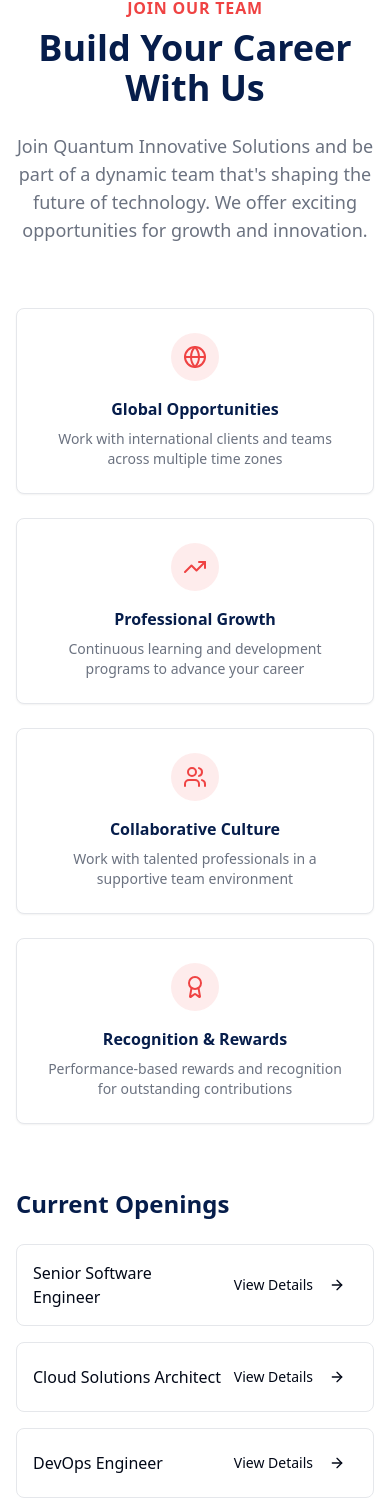
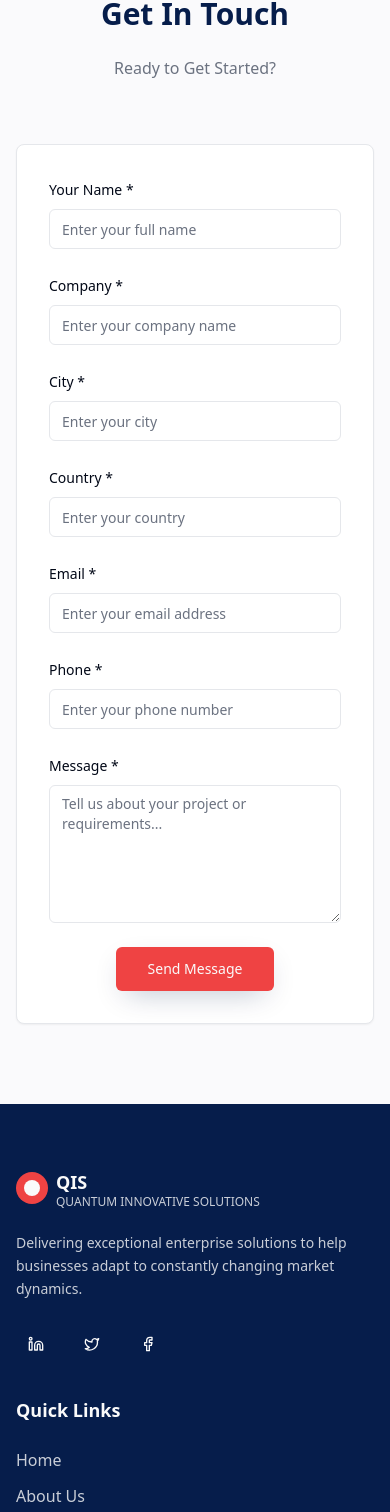
Before and after one commit to karthiksivasai/techaxix-project, a React (Vite) app: page / in a window 390 px wide. Shown: the part 6731-8243 px from the top of the page. Built offline with nearby package versions, Linux system fonts and the light colour scheme.

Commit message:
Remove Careers section
Remove the Careers section while keeping the contact us form.

```diff
--- a/src/components/Careers.tsx
+++ b/src/components/Careers.tsx
@@ -3,102 +3,102 @@ import { Card, CardContent } from "@/components/ui/card";
 import { ArrowRight, Users, TrendingUp, Award, Globe } from "lucide-react";
 
 const Careers = () => {
-  const benefits = [
-    {
-      title: "Global Opportunities",
-      description: "Work with international clients and teams across multiple time zones",
-      icon: Globe
-    },
-    {
-      title: "Professional Growth",
-      description: "Continuous learning and development programs to advance your career",
-      icon: TrendingUp
-    },
-    {
-      title: "Collaborative Culture",
-      description: "Work with talented professionals in a supportive team environment",
-      icon: Users
-    },
-    {
-      title: "Recognition & Rewards",
-      description: "Performance-based rewards and recognition for outstanding contributions",
-      icon: Award
-    }
-  ];
+  return (
+    <section className="py-20 bg-secondary/30" id="careers">
+      <div className="container mx-auto px-4">
+        <div className="max-w-4xl mx-auto">
+          <div className="text-center mb-16">
+            <h2 className="text-3xl font-bold text-primary mb-6">Get In Touch</h2>
+            <p className="text-muted-foreground">Ready to Get Started?</p>
+          </div>
 
-  const positions = [
-    "Senior Software Engineer",
-    "Cloud Solutions Architect",
-    "DevOps Engineer",
-    "UI/UX Designer",
-    "Business Analyst",
-    "Project Manager"
-  ];
-
-  return (
-    <section className="py-20 bg-background" id="careers">
-      <div className="container mx-auto px-4">
-        <div className="text-center mb-16">
-          <p className="text-accent font-semibold mb-2 tracking-wider">JOIN OUR TEAM</p>
-          <h2 className="text-4xl lg:text-5xl font-bold text-primary mb-6">
-            Build Your Career With Us
-          </h2>
-          <p className="text-muted-foreground text-lg max-w-3xl mx-auto">
-            Join Quantum Innovative Solutions and be part of a dynamic team that's
-            shaping the future of technology. We offer exciting opportunities for
-            growth and innovation.
-          </p>
-        </div>
-
-        {/* Benefits Section */}
-        <div className="grid md:grid-cols-2 lg:grid-cols-4 gap-6 mb-16">
-          {benefits.map((benefit, index) => (
-            <Card key={index} className="text-center hover:shadow-card-custom transition-all duration-300">
-              <CardContent className="p-6">
-                <div className="mb-4 flex justify-center">
-                  <div className="w-12 h-12 rounded-full bg-accent/10 flex items-center justify-center">
-                    <benefit.icon className="w-6 h-6 text-accent" />
+          <Card className="shadow-card-custom">
+            <CardContent className="p-8">
+              <form className="space-y-6">
+                <div className="grid md:grid-cols-2 gap-6">
+                  <div className="space-y-2">
+                    <label htmlFor="name" className="text-sm font-medium text-foreground">Your Name *</label>
+                    <input
+                      id="name"
+                      placeholder="Enter your full name"
+                      required
+                      className="flex h-10 w-full rounded-md border border-input bg-background px-3 py-2 text-sm ring-offset-background file:border-0 file:bg-transparent file:text-sm file:font-medium placeholder:text-muted-foreground focus-visible:outline-none focus-visible:ring-2 focus-visible:ring-ring focus-visible:ring-offset-2 disabled:cursor-not-allowed disabled:opacity-50"
+                    />
+                  </div>
+                  <div className="space-y-2">
+                    <label htmlFor="company" className="text-sm font-medium text-foreground">Company *</label>
+                    <input
+                      id="company"
+                      placeholder="Enter your company name"
+                      required
+                      className="flex h-10 w-full rounded-md border border-input bg-background px-3 py-2 text-sm ring-offset-background file:border-0 file:bg-transparent file:text-sm file:font-medium placeholder:text-muted-foreground focus-visible:outline-none focus-visible:ring-2 focus-visible:ring-ring focus-visible:ring-offset-2 disabled:cursor-not-allowed disabled:opacity-50"
+                    />
                   </div>
                 </div>
-                <h3 className="font-semibold text-primary mb-2">{benefit.title}</h3>
-                <p className="text-sm text-muted-foreground">{benefit.description}</p>
-              </CardContent>
-            </Card>
-          ))}
-        </div>
 
-        {/* Open Positions */}
-        <div className="grid lg:grid-cols-2 gap-16 items-center">
-          <div>
-            <h3 className="text-2xl font-bold text-primary mb-6">Current Openings</h3>
-            <div className="space-y-4">
-              {positions.map((position, index) => (
-                <div key={index} className="flex items-center justify-between p-4 border border-border rounded-lg hover:border-accent/50 transition-colors duration-300">
-                  <span className="font-medium text-foreground">{position}</span>
-                  <Button variant="ghost" size="sm">
-                    View Details
-                    <ArrowRight className="ml-2 h-4 w-4" />
+                <div className="grid md:grid-cols-2 gap-6">
+                  <div className="space-y-2">
+                    <label htmlFor="city" className="text-sm font-medium text-foreground">City *</label>
+                    <input
+                      id="city"
+                      placeholder="Enter your city"
+                      required
+                      className="flex h-10 w-full rounded-md border border-input bg-background px-3 py-2 text-sm ring-offset-background file:border-0 file:bg-transparent file:text-sm file:font-medium placeholder:text-muted-foreground focus-visible:outline-none focus-visible:ring-2 focus-visible:ring-ring focus-visible:ring-offset-2 disabled:cursor-not-allowed disabled:opacity-50"
+                    />
+                  </div>
+                  <div className="space-y-2">
+                    <label htmlFor="country" className="text-sm font-medium text-foreground">Country *</label>
+                    <input
+                      id="country"
+                      placeholder="Enter your country"
+                      required
+                      className="flex h-10 w-full rounded-md border border-input bg-background px-3 py-2 text-sm ring-offset-background file:border-0 file:bg-transparent file:text-sm file:font-medium placeholder:text-muted-foreground focus-visible:outline-none focus-visible:ring-2 focus-visible:ring-ring focus-visible:ring-offset-2 disabled:cursor-not-allowed disabled:opacity-50"
+                    />
+                  </div>
+                </div>
+
+                <div className="grid md:grid-cols-2 gap-6">
+                  <div className="space-y-2">
+                    <label htmlFor="email" className="text-sm font-medium text-foreground">Email *</label>
+                    <input
+                      id="email"
+                      type="email"
+                      placeholder="Enter your email address"
+                      required
+                      className="flex h-10 w-full rounded-md border border-input bg-background px-3 py-2 text-sm ring-offset-background file:border-0 file:bg-transparent file:text-sm file:font-medium placeholder:text-muted-foreground focus-visible:outline-none focus-visible:ring-2 focus-visible:ring-ring focus-visible:ring-offset-2 disabled:cursor-not-allowed disabled:opacity-50"
+                    />
+                  </div>
+                  <div className="space-y-2">
+                    <label htmlFor="phone" className="text-sm font-medium text-foreground">Phone *</label>
+                    <input
+                      id="phone"
+                      type="tel"
+                      placeholder="Enter your phone number"
+                      required
+                      className="flex h-10 w-full rounded-md border border-input bg-background px-3 py-2 text-sm ring-offset-background file:border-0 file:bg-transparent file:text-sm file:font-medium placeholder:text-muted-foreground focus-visible:outline-none focus-visible:ring-2 focus-visible:ring-ring focus-visible:ring-offset-2 disabled:cursor-not-allowed disabled:opacity-50"
+                    />
+                  </div>
+                </div>
+
+                <div className="space-y-2">
+                  <label htmlFor="message" className="text-sm font-medium text-foreground">Message *</label>
+                  <textarea
+                    id="message"
+                    rows={6}
+                    placeholder="Tell us about your project or requirements..."
+                    required
+                    className="flex min-h-[80px] w-full rounded-md border border-input bg-background px-3 py-2 text-sm ring-offset-background placeholder:text-muted-foreground focus-visible:outline-none focus-visible:ring-2 focus-visible:ring-ring focus-visible:ring-offset-2 disabled:cursor-not-allowed disabled:opacity-50"
+                  />
+                </div>
+
+                <div className="text-center">
+                  <Button variant="cta" size="lg" type="submit">
+                    Send Message
                   </Button>
                 </div>
-              ))}
-            </div>
-          </div>
-
-          <div className="bg-gradient-primary p-8 rounded-2xl text-primary-foreground">
-            <h3 className="text-2xl font-bold mb-4">Ready to Join Us?</h3>
-            <p className="mb-6 text-primary-foreground/90">
-              Don't see the perfect role? We're always looking for talented individuals
-              to join our growing team. Send us your resume and let's explore opportunities together.
-            </p>
-            <div className="space-y-4">
-              <Button variant="secondary" size="lg" className="w-full">
-                Submit Your Resume
-              </Button>
-              <Button variant="outline" size="lg" className="w-full bg-transparent border-primary-foreground text-primary-foreground hover:bg-primary-foreground hover:text-primary">
-                Learn About Our Culture
-              </Button>
-            </div>
-          </div>
+              </form>
+            </CardContent>
+          </Card>
         </div>
       </div>
     </section>
```
